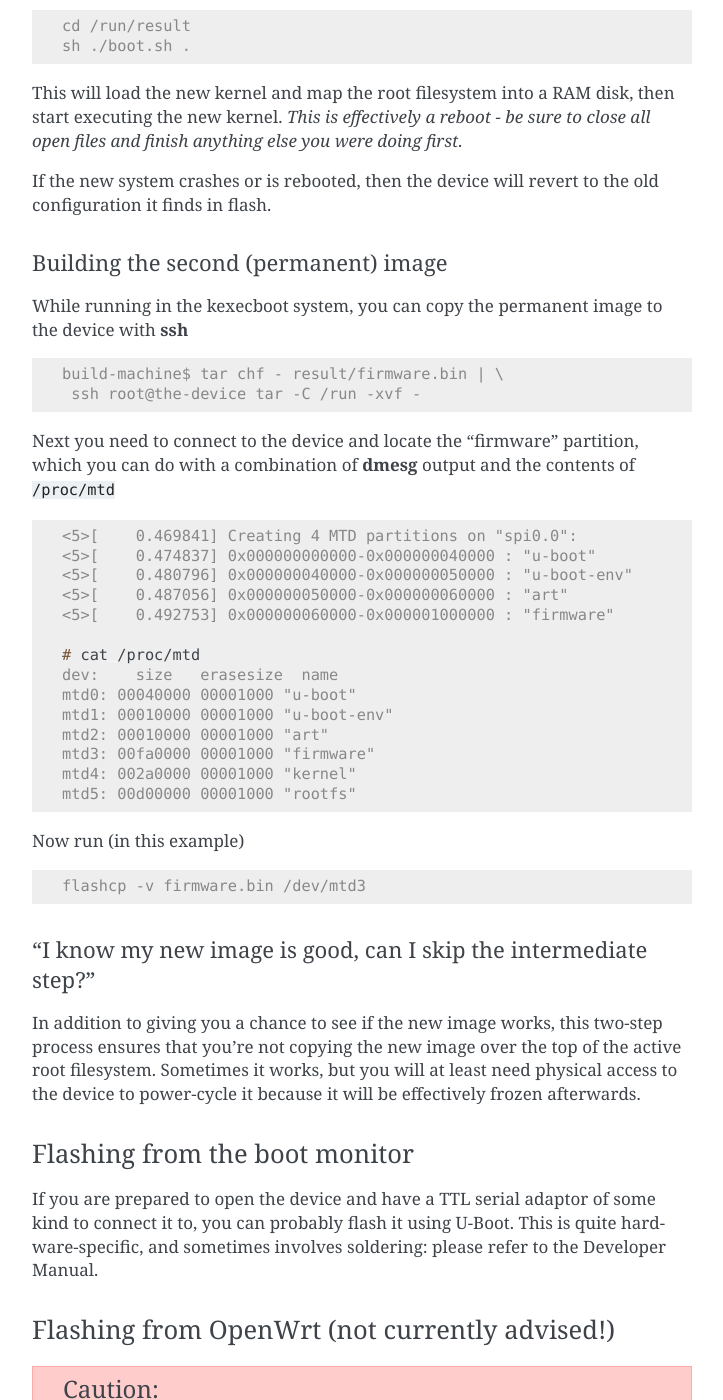
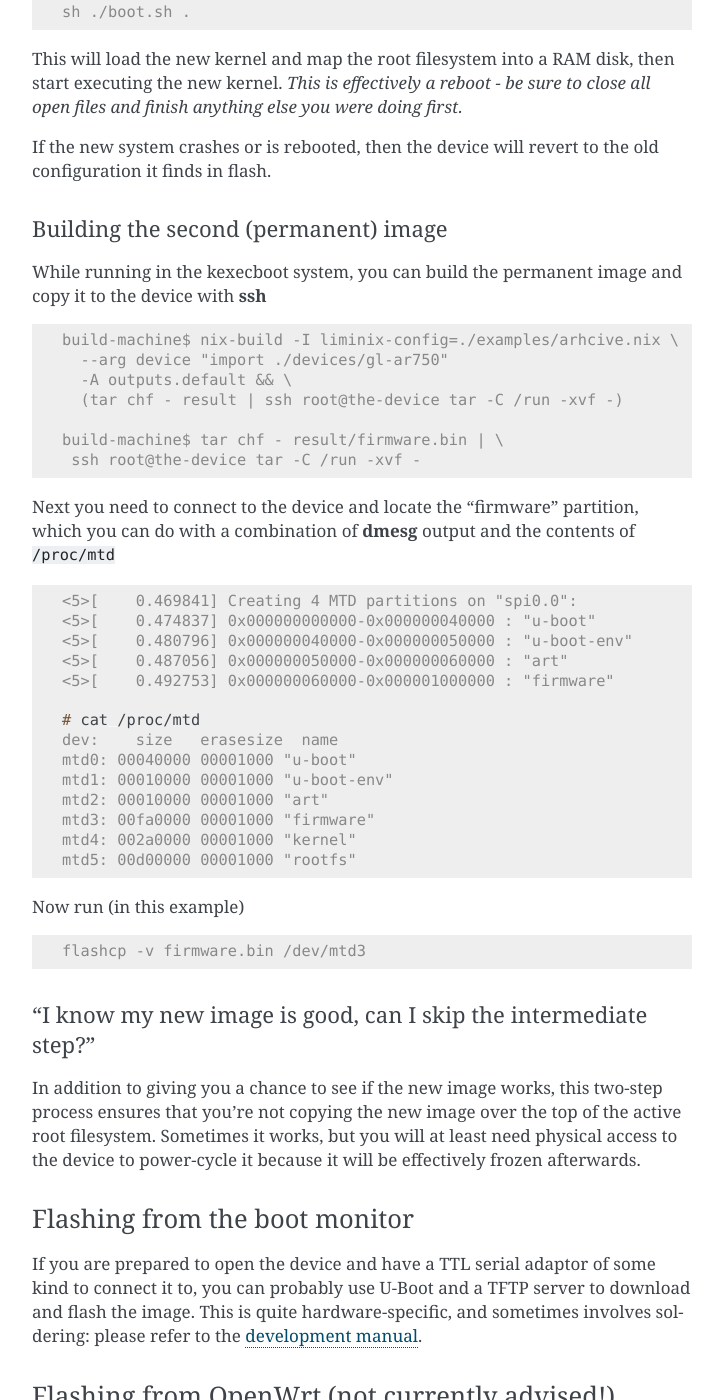
Before and after one commit to telent/liminix, a Sphinx documentation site: the page built from doc/admin.rst, in a window 1280 px wide and 1400 px high, scrolled down 873 px. Shown: the whole window, without its empty margins (388-1111 px from the left). Built offline with Sphinx 7.4.7, drawn with Linux system fonts in a browser that asks for light colours; some of the changed text lies outside the part shown.

Commit message:
doc: proofread admin section, add link to TFTP

```diff
--- a/doc/admin.rst
+++ b/doc/admin.rst
@@ -59,10 +59,15 @@ to the old configuration it finds in flash.
 Building the second (permanent) image
 -------------------------------------
 
-While running in the kexecboot system, you can copy the permanent
-image to the device with :command:`ssh`
+While running in the kexecboot system, you can build the permanent
+image and copy it to the device with :command:`ssh`
 
 .. code-block:: console
+
+   build-machine$ nix-build -I liminix-config=./examples/arhcive.nix \
+     --arg device "import ./devices/gl-ar750"
+     -A outputs.default && \
+     (tar chf - result | ssh root@the-device tar -C /run -xvf -)
 
    build-machine$ tar chf - result/firmware.bin | \
     ssh root@the-device tar -C /run -xvf -
@@ -109,9 +114,10 @@ Flashing from the boot monitor
 ==============================
 
 If you are prepared to open the device and have a TTL serial adaptor
-of some kind to connect it to, you can probably flash it using U-Boot.
-This is quite hardware-specific, and sometimes involves soldering:
-please refer to the Developer Manual.
+of some kind to connect it to, you can probably use U-Boot and a TFTP
+server to download and flash the image.  This is quite
+hardware-specific, and sometimes involves soldering: please refer
+to the :ref:`development manual <tftp server>`.
 
 
 Flashing from OpenWrt (not currently advised!)
--- a/doc/development.rst
+++ b/doc/development.rst
@@ -86,6 +86,8 @@ time with configurations for RP-PPPoE and/or Accel PPP.`
 
 Hardware devices
 ****************
+
+.. _tftp server:
 
 How you get your image onto hardware will vary according to the
 device, but is likely to involve taking it apart to add wires to
```
Also changed, not shown: other parts of doc/admin.rst (+3 -3 lines).
